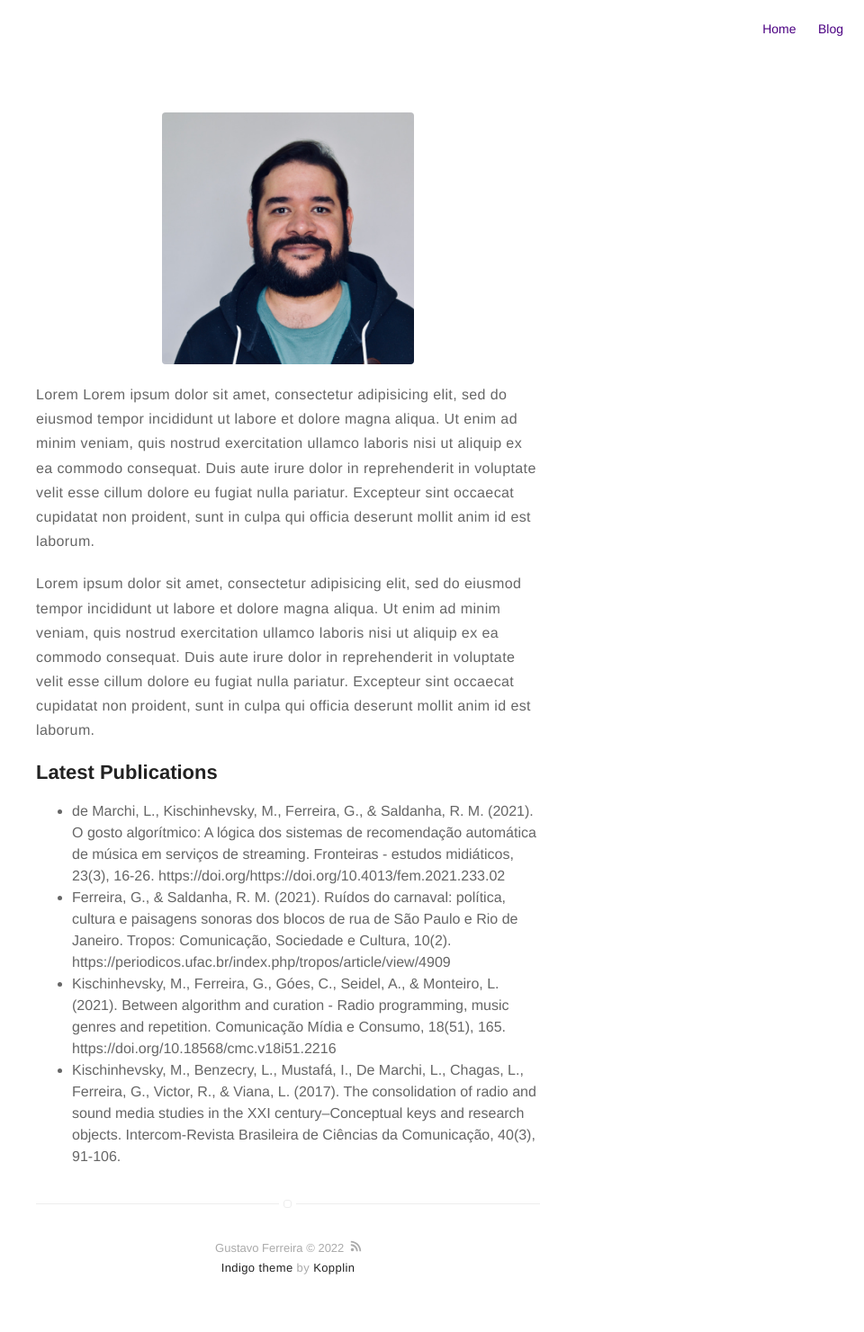
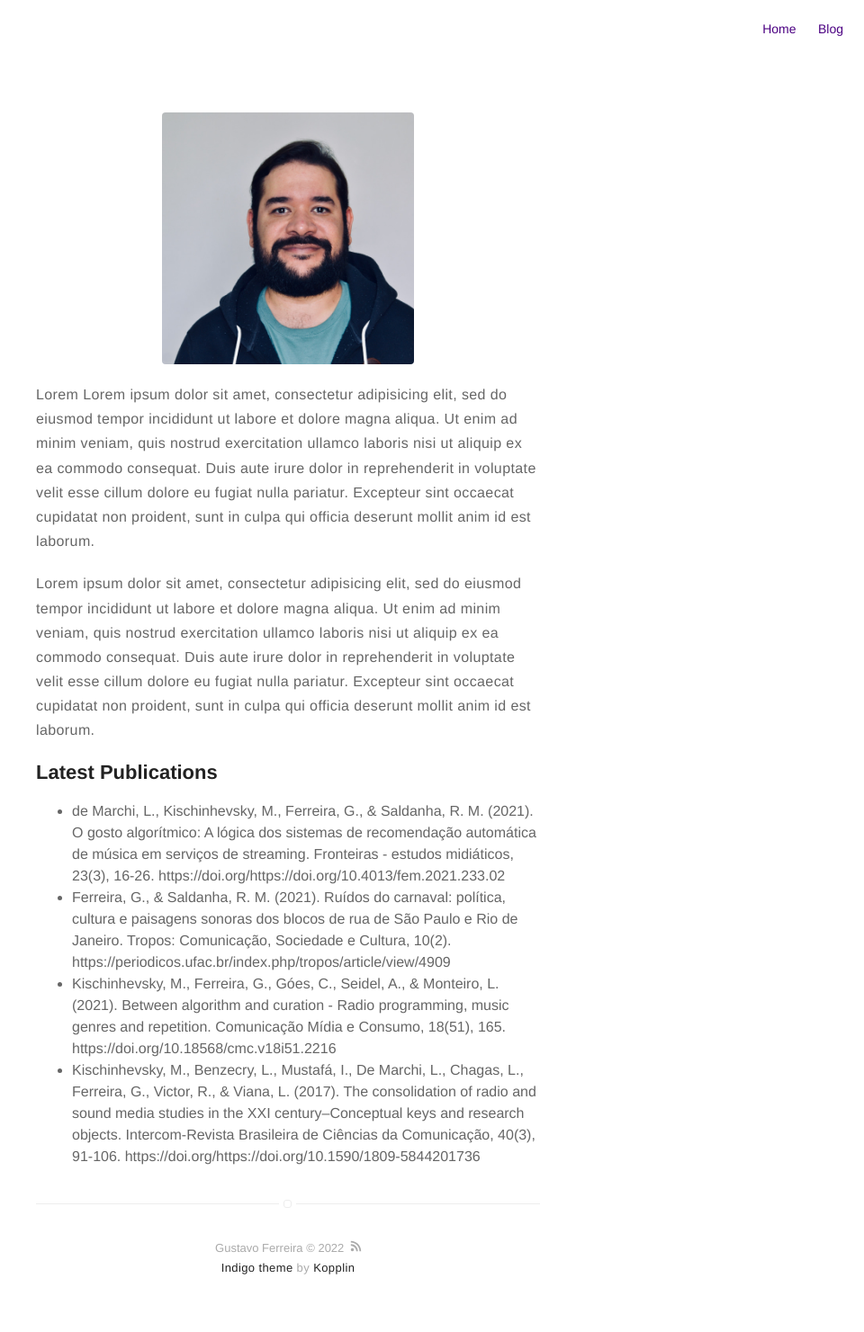
Before and after one commit to guzferreira/guzferreira.github.io, a Jekyll site: the page built from about.md, in a window 1280 px wide. Shown: the whole page at 90% size, without its empty margins (320-1280 px from the left). Built offline with Jekyll 4.4.1, drawn with Linux system fonts in a browser that asks for light colours; part of the change alters nothing that is shown.

Commit message:
Update about.md

```diff
--- a/about.md
+++ b/about.md
@@ -29,6 +29,6 @@ proident, sunt in culpa qui officia deserunt mollit anim id est laborum.</p>
 	<li>de Marchi, L., Kischinhevsky, M., Ferreira, G., & Saldanha, R. M. (2021). O gosto algorítmico: A lógica dos sistemas de recomendação automática de música em serviços de streaming. Fronteiras - estudos midiáticos, 23(3), 16-26. https://doi.org/https://doi.org/10.4013/fem.2021.233.02</li>
 	<li>Ferreira, G., & Saldanha, R. M. (2021). Ruídos do carnaval: política, cultura e paisagens sonoras dos blocos de rua de São Paulo e Rio de Janeiro. Tropos: Comunicação, Sociedade e Cultura, 10(2). https://periodicos.ufac.br/index.php/tropos/article/view/4909</li>
 	<li>Kischinhevsky, M., Ferreira, G., Góes, C., Seidel, A., & Monteiro, L. (2021). Between algorithm and curation - Radio programming, music genres and repetition. Comunicação Mídia e Consumo, 18(51), 165. https://doi.org/10.18568/cmc.v18i51.2216</li>
-	<li>Kischinhevsky, M., Benzecry, L., Mustafá, I., De Marchi, L., Chagas, L., Ferreira, G., Victor, R., & Viana, L. (2017). The consolidation of radio and sound media studies in the XXI century–Conceptual keys and research objects. Intercom-Revista Brasileira de Ciências da Comunicação, 40(3), 91-106. </li>
+	<li>Kischinhevsky, M., Benzecry, L., Mustafá, I., De Marchi, L., Chagas, L., Ferreira, G., Victor, R., & Viana, L. (2017). The consolidation of radio and sound media studies in the XXI century–Conceptual keys and research objects. Intercom-Revista Brasileira de Ciências da Comunicação, 40(3), 91-106. https://doi.org/https://doi.org/10.1590/1809-5844201736</li>
 
 </ul>
```
